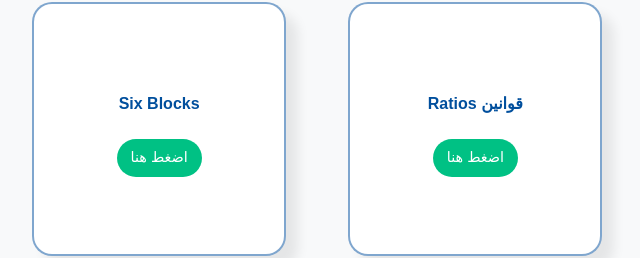
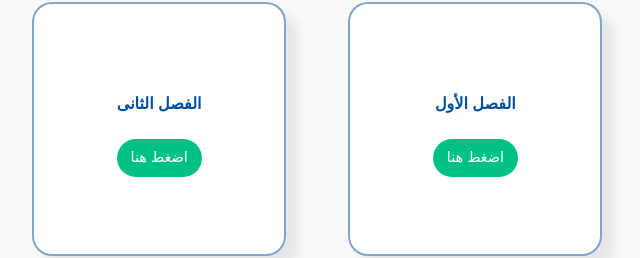
Before and after one commit to Abdalhakim12/Commerce-Leaders-Platform, a plain HTML site: page اقتصاد صناعى.html in a window 1280 px wide. Shown: the part 176-434 px from the top of the page, 639-1279 px from the left. Drawn offline with Linux system fonts and the light colour scheme.

Commit message:
Add files via upload

```diff
--- a/اقتصاد صناعى.html
+++ b/اقتصاد صناعى.html
@@ -27,11 +27,11 @@
 
     <main class="subjects" id="subjects">
       <div class="circle">
-        <span>قوانين Ratios</span>
+        <span>الفصل الأول</span>
         <a href="ملخص الفصل الأول Industrial.pdf" target="_blank">اضغط هنا</a>
       </div>
       <div class="circle">
-        <span>Six Blocks </span>
+        <span>الفصل الثانى</span>
         <a href="ملخص الفصل الثانى Industrial.pdf" target="_blank">اضغط هنا</a>
       </div>
     </main>
```
